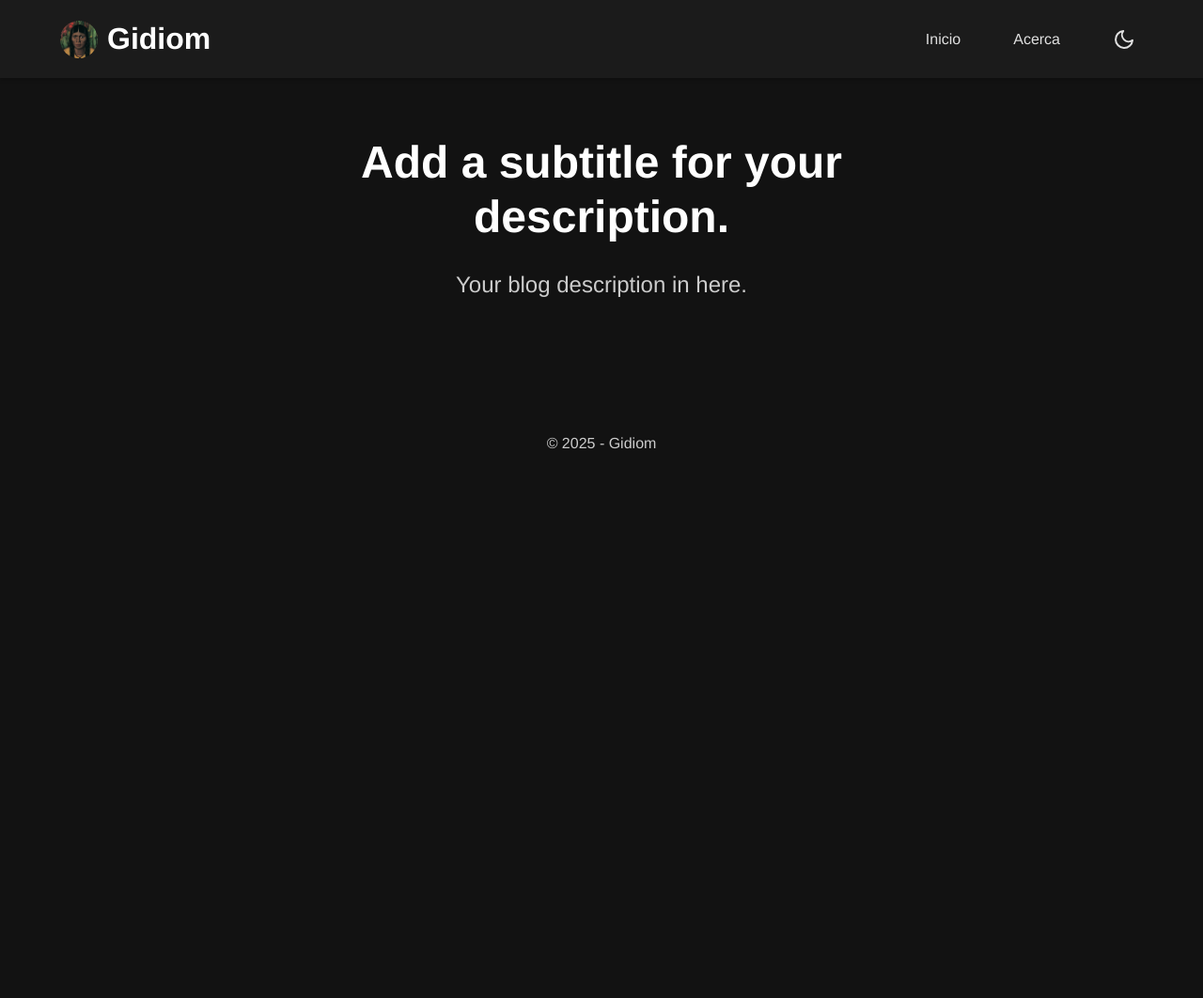
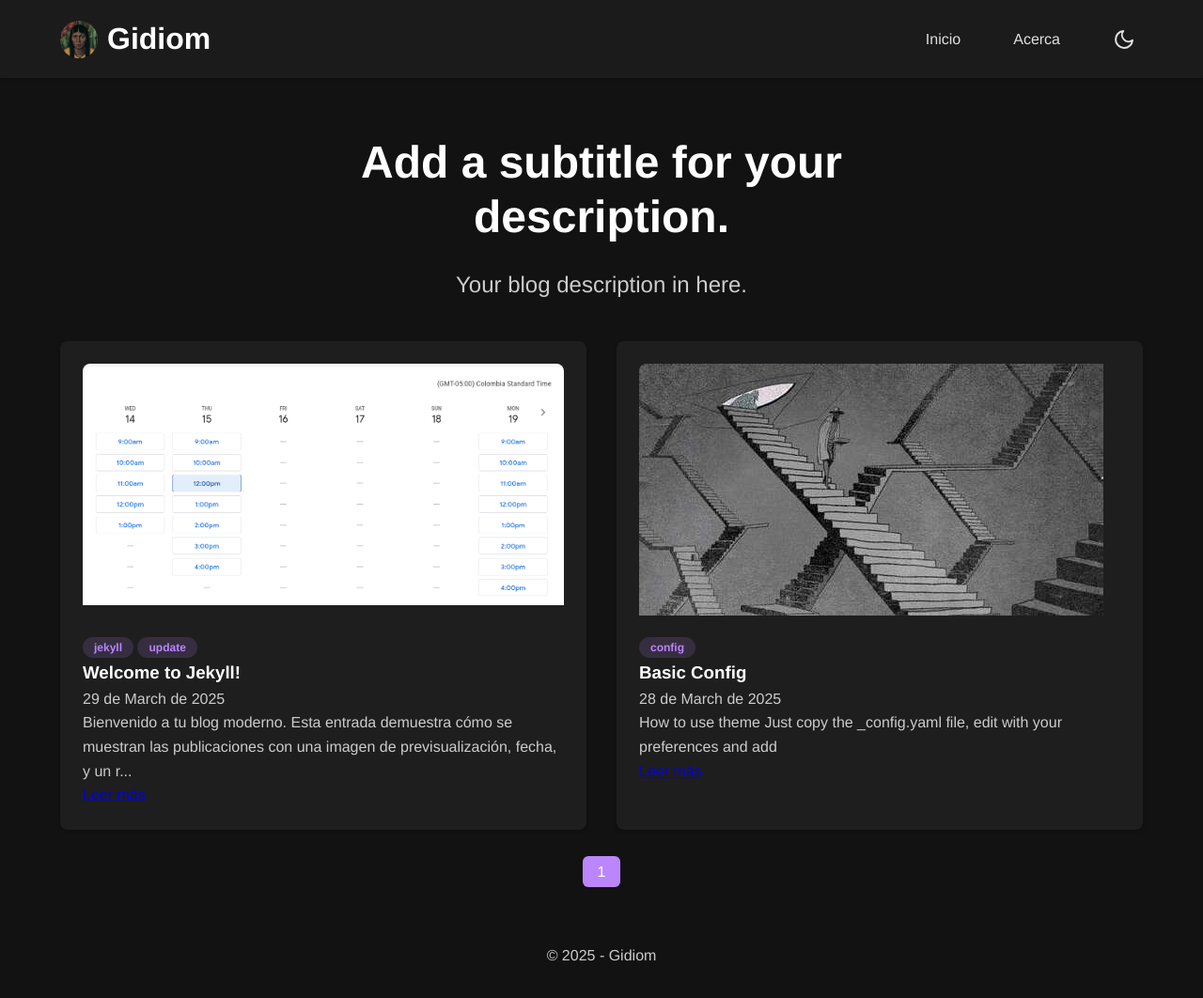
Before and after one commit to elgidiom/cleandmodern, a Jekyll site: the page built from index.html, in a window 1280 px wide and 1062 px high. Shown: the whole window at 94% size. Built offline with Jekyll 4.4.1, drawn with Linux system fonts in a browser that asks for light colours; the list of posts is cut into pages by our own code.

Commit message:
fixing tema error

```diff
--- a/Gemfile
+++ b/Gemfile
@@ -16,6 +16,7 @@ gem "minima", "~> 2.5"
 # If you have any plugins, put them here!
 group :jekyll_plugins do
   gem "jekyll-feed", "~> 0.12"
+  gem "jekyll-paginate"
 end
 
 # Windows and JRuby does not include zoneinfo files, so bundle the tzinfo-data gem
--- a/_config.yml
+++ b/_config.yml
@@ -29,6 +29,7 @@ markdown: kramdown
 plugins:
   - jekyll-feed
   - jekyll-seo-tag
+  - jekyll-paginate
 
 paginate: 6
 paginate_path: "/page/:num"
--- a/_layouts/home.html
+++ b/_layouts/home.html
@@ -12,7 +12,9 @@ paginate: true
 
 <section class="blog-list container" style="margin-top: 3rem;">
   <div class="posts-grid">
-    {% for post in paginator.posts %}
+    {% assign posts = paginator.posts %}
+    {% if posts == nil %}{% assign posts = site.posts %}{% endif %}
+    {% for post in posts %}
       <article class="post-card">
         {% if post.image %}
           <div class="post-image">
@@ -43,6 +45,7 @@ paginate: true
   <!-- PAGINATOR -->
 
   <div class="paginator" style="text-align: center; margin-top: 2rem;">
+  {% if paginator %}
     {% if paginator.previous_page %}
       {% if paginator.previous_page == 1 %}
         <a href="{{ site.baseurl }}/" class="pagination-button">← Anterior</a>
@@ -64,6 +67,7 @@ paginate: true
     {% if paginator.next_page %}
         <a href="{{ site.baseurl }}/page/{{ paginator.next_page }}" class="pagination-button">Siguiente →</a>
     {% endif %}
+  {% endif %}
   </div>
 
 </section>
--- /dev/null
+++ b/index.html
@@ -0,0 +1,4 @@
+---
+layout: home
+title: "Inicio"
+---
--- a/index.md
+++ /dev/null
@@ -1,7 +0,0 @@
----
-# Feel free to add content and custom Front Matter to this file.
-# To modify the layout, see https://jekyllrb.com/docs/themes/#overriding-theme-defaults
-
-layout: home
-title: "Inicio"
----
```
Also changed, not shown: Gemfile.lock, 1 other file. Lines whose indentation alone changed are shown as unchanged.
